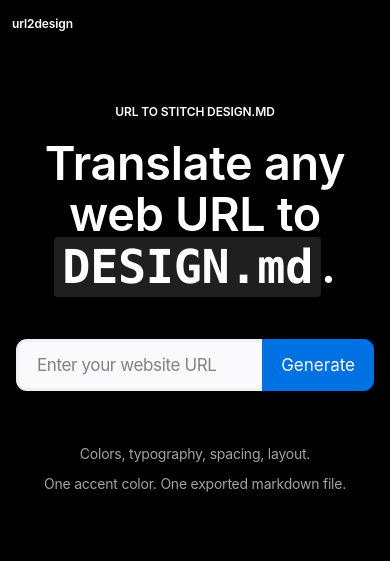
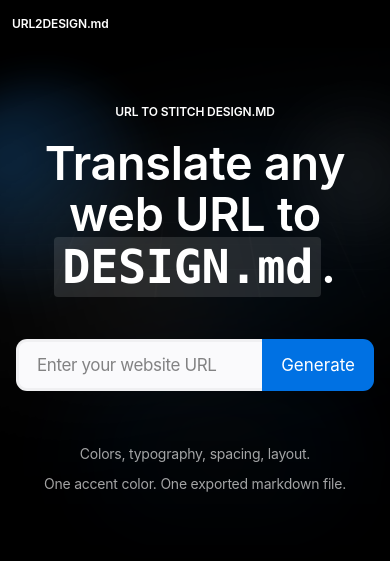
Before and after one commit to zachzhao1984/url2design, a website built with Vite: page index.html in a window 390 px wide. Built offline with nearby package versions, Linux system fonts and the light colour scheme.

Commit message:
feat(src): polish landing page branding

```diff
--- a/src/main.ts
+++ b/src/main.ts
@@ -17,13 +17,28 @@ app.innerHTML = `
   <div class="page-shell">
     <header class="topbar">
       <div class="topbar-inner">
-        <p class="brand">url2design</p>
-        <p class="topbar-copy">Google Stitch DESIGN.md extractor</p>
+        <p class="brand">URL2DESIGN.md</p>
+        <a
+          class="topbar-copy"
+          href="https://stitch.withgoogle.com/docs/design-md/overview"
+          target="_blank"
+          rel="noreferrer"
+        >
+          Google Stitch DESIGN.md
+        </a>
       </div>
     </header>
 
     <main>
       <section class="hero-section">
+        <div class="hero-ambient" aria-hidden="true">
+          <div class="hero-orb hero-orb-1"></div>
+          <div class="hero-orb hero-orb-2"></div>
+          <div class="hero-orb hero-orb-3"></div>
+          <div class="hero-beam"></div>
+          <div class="hero-grid"></div>
+        </div>
+
         <div class="hero-content">
           <p class="eyebrow">URL to Stitch DESIGN.md</p>
           <h1>Translate any web URL to <code>DESIGN.md</code>.</h1>
--- a/src/style.css
+++ b/src/style.css
@@ -117,6 +117,9 @@ pre {
 }
 
 .hero-section {
+  position: relative;
+  overflow: hidden;
+  isolation: isolate;
   min-height: calc(100svh - 48px);
   background: var(--page-dark);
   color: var(--text-light);
@@ -131,7 +134,120 @@ pre {
   width: min(980px, 100%);
 }
 
+.hero-ambient {
+  position: absolute;
+  inset: 0;
+  pointer-events: none;
+  z-index: 0;
+}
+
+.hero-section::after {
+  content: "";
+  position: absolute;
+  inset: auto 0 0;
+  height: 180px;
+  background: linear-gradient(180deg, rgba(0, 0, 0, 0), rgba(0, 0, 0, 0.72));
+  z-index: 0;
+}
+
+.hero-orb,
+.hero-beam,
+.hero-grid {
+  position: absolute;
+}
+
+.hero-orb {
+  border-radius: 50%;
+  will-change: transform, opacity;
+}
+
+.hero-orb-1 {
+  top: 6%;
+  left: -8%;
+  width: min(42vw, 640px);
+  aspect-ratio: 1;
+  background: radial-gradient(
+    circle at 35% 35%,
+    rgba(41, 151, 255, 0.32),
+    rgba(41, 151, 255, 0.12) 48%,
+    rgba(41, 151, 255, 0.02) 68%,
+    transparent 78%
+  );
+  filter: blur(18px);
+  animation: hero-float-a 18s ease-in-out infinite alternate;
+}
+
+.hero-orb-2 {
+  top: 14%;
+  right: -10%;
+  width: min(34vw, 520px);
+  aspect-ratio: 1;
+  background: radial-gradient(
+    circle at center,
+    rgba(255, 255, 255, 0.18),
+    rgba(255, 255, 255, 0.08) 42%,
+    transparent 76%
+  );
+  filter: blur(22px);
+  animation: hero-float-b 22s ease-in-out infinite alternate;
+}
+
+.hero-orb-3 {
+  bottom: 2%;
+  left: 12%;
+  width: min(70vw, 980px);
+  height: min(24vw, 320px);
+  border-radius: 999px;
+  background: radial-gradient(
+    circle at center,
+    rgba(255, 255, 255, 0.08),
+    rgba(0, 113, 227, 0.16) 36%,
+    transparent 74%
+  );
+  filter: blur(34px);
+  animation: hero-float-c 20s ease-in-out infinite alternate;
+}
+
+.hero-beam {
+  top: 12%;
+  left: -24%;
+  width: 148%;
+  height: 42%;
+  background: linear-gradient(
+    90deg,
+    transparent 0%,
+    rgba(255, 255, 255, 0.02) 20%,
+    rgba(255, 255, 255, 0.14) 48%,
+    rgba(41, 151, 255, 0.18) 58%,
+    transparent 100%
+  );
+  filter: blur(44px);
+  opacity: 0.72;
+  transform: rotate(-14deg);
+  transform-origin: center;
+  animation: hero-beam-sweep 16s ease-in-out infinite alternate;
+}
+
+.hero-grid {
+  top: 26%;
+  left: 50%;
+  width: min(90vw, 1040px);
+  height: 56%;
+  background:
+    linear-gradient(rgba(255, 255, 255, 0.07) 1px, transparent 1px),
+    linear-gradient(90deg, rgba(255, 255, 255, 0.07) 1px, transparent 1px);
+  background-size: 120px 120px;
+  filter: blur(0.2px);
+  mask-image: radial-gradient(circle at center, black 26%, transparent 74%);
+  opacity: 0.18;
+  transform: translateX(-50%) perspective(1200px) rotateX(76deg) scale(1.1);
+  transform-origin: top center;
+  animation: hero-grid-drift 28s linear infinite;
+}
+
 .hero-content {
+  position: relative;
+  z-index: 1;
   display: grid;
   justify-items: center;
   gap: 0;
@@ -408,6 +524,65 @@ h1 {
   }
 }
 
+@keyframes hero-float-a {
+  from {
+    opacity: 0.72;
+    transform: translate3d(0, 0, 0) scale(1);
+  }
+
+  to {
+    opacity: 0.96;
+    transform: translate3d(8%, 6%, 0) scale(1.08);
+  }
+}
+
+@keyframes hero-float-b {
+  from {
+    opacity: 0.42;
+    transform: translate3d(0, 0, 0) scale(1);
+  }
+
+  to {
+    opacity: 0.62;
+    transform: translate3d(-10%, 8%, 0) scale(1.06);
+  }
+}
+
+@keyframes hero-float-c {
+  from {
+    opacity: 0.38;
+    transform: translate3d(0, 0, 0) scale(1);
+  }
+
+  to {
+    opacity: 0.62;
+    transform: translate3d(6%, -10%, 0) scale(1.04);
+  }
+}
+
+@keyframes hero-beam-sweep {
+  from {
+    opacity: 0.34;
+    transform: rotate(-16deg) translate3d(-2%, 0, 0);
+  }
+
+  to {
+    opacity: 0.76;
+    transform: rotate(-10deg) translate3d(8%, 5%, 0);
+  }
+}
+
+@keyframes hero-grid-drift {
+  from {
+    transform: translateX(-50%) perspective(1200px) rotateX(76deg) scale(1.1) translate3d(0, 0, 0);
+  }
+
+  to {
+    transform: translateX(-50%) perspective(1200px) rotateX(76deg) scale(1.1)
+      translate3d(0, 26px, 0);
+  }
+}
+
 @media (max-width: 780px) {
   .topbar-inner {
     width: calc(100% - 24px);
@@ -420,6 +595,36 @@ h1 {
   .hero-section {
     min-height: auto;
     padding: 56px 16px 64px;
+  }
+
+  .hero-orb-1 {
+    width: min(58vw, 360px);
+    left: -18%;
+  }
+
+  .hero-orb-2 {
+    width: min(44vw, 240px);
+    right: -14%;
+    top: 8%;
+  }
+
+  .hero-orb-3 {
+    left: -4%;
+    width: min(120vw, 520px);
+    height: 180px;
+  }
+
+  .hero-beam {
+    top: 20%;
+    width: 180%;
+    left: -46%;
+  }
+
+  .hero-grid {
+    top: 34%;
+    width: 132vw;
+    height: 44%;
+    background-size: 76px 76px;
   }
 
   h1 {
@@ -443,6 +648,15 @@ h1 {
 
   .result-header {
     flex-direction: column;
+  }
+}
+
+@media (prefers-reduced-motion: reduce) {
+  .hero-orb,
+  .hero-beam,
+  .hero-grid,
+  .result-card {
+    animation: none;
   }
 }
 
```
